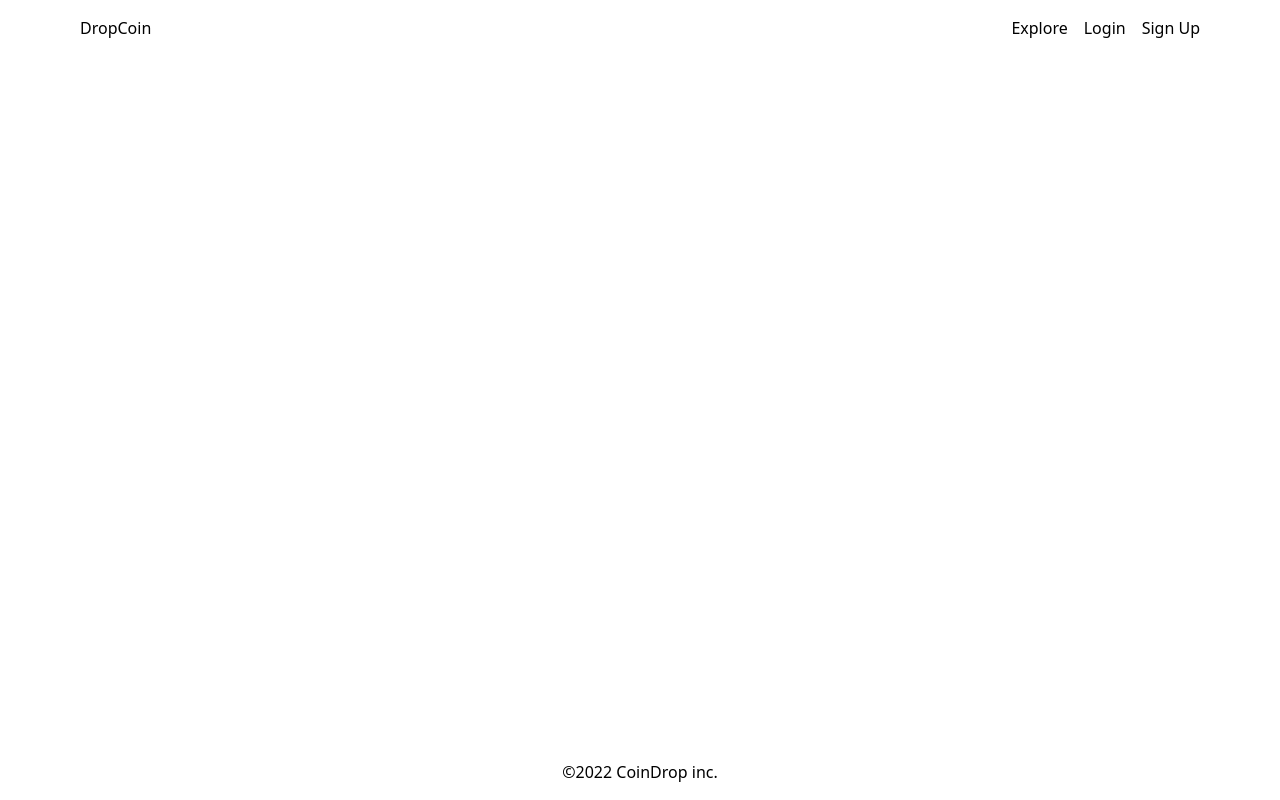
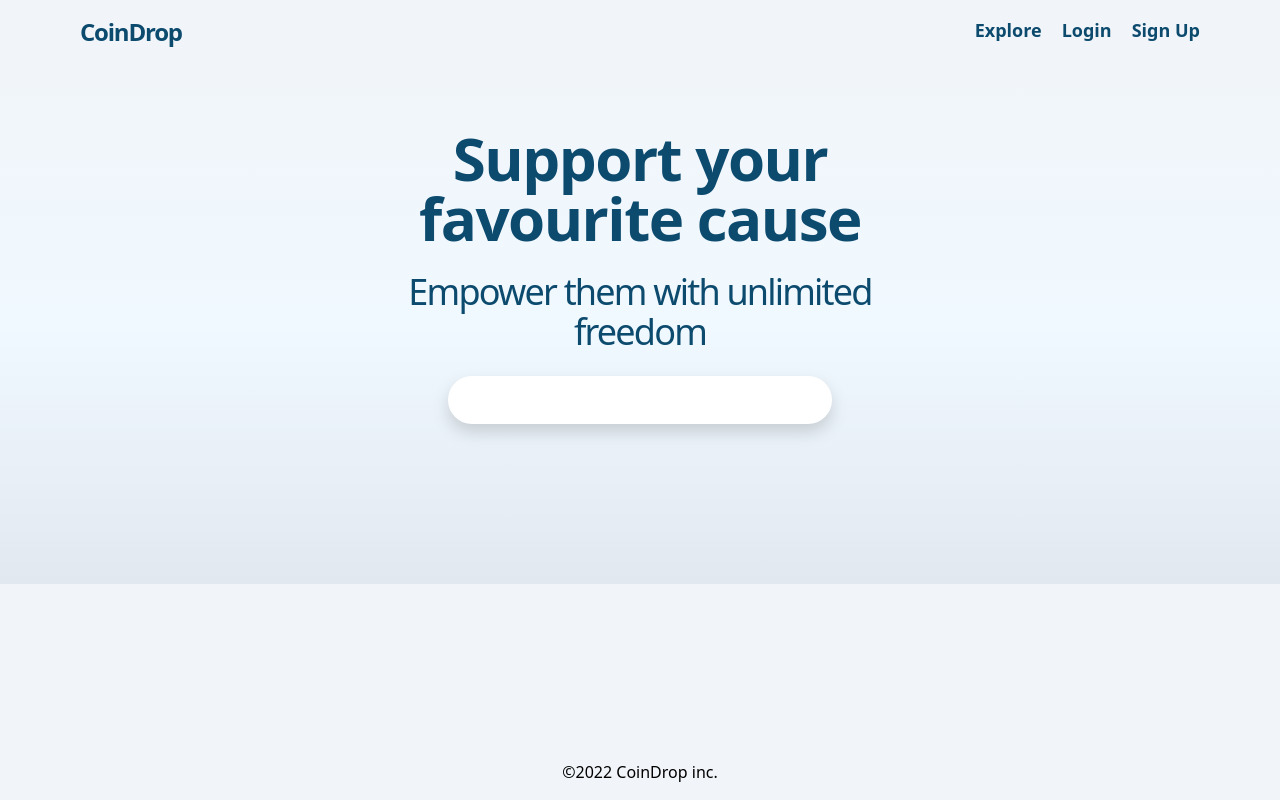
Before and after one commit to CodecoolGlobal/el-proyecte-grande-sprint-1-java-tamasstephen, a React (Create React App) app in the folder frontend/: page / in a window 1280 px wide. Shown: the top 800 px of the page. Built offline with nearby package versions, Linux system fonts and the light colour scheme.

Commit message:
chore: Add first section of landing

```diff
--- a/frontend/src/App.js
+++ b/frontend/src/components/App.js
@@ -1,11 +1,11 @@
-import Navigation from "./components/Navigation";
-import Footer from "./components/Footer";
+import Navigation from "./Navigation";
+import Footer from "./Footer";
 import { Outlet } from "react-router-dom";
 
 function App() {
   return (
     <>
-      <div className="flex flex-col min-h-screen justify-between">
+      <div className="flex flex-col min-h-screen justify-between bg-slate-100">
         <div>
           <Navigation />
           <Outlet />
--- /dev/null
+++ b/frontend/src/components/Landing.jsx
@@ -0,0 +1,24 @@
+import React from "react";
+
+const Landing = () => {
+  return (
+    <div className="flex flex-col items-center pt-16 text-sky-900 pb-40 bg-gradient-to-b from-slate-100 via-sky-50 to-slate-200">
+      <h1 className="text-center text-4xl font-bold tracking-tight md:text-5xl lg:text-6xl">
+        Support your
+        <br />
+        favourite cause
+      </h1>
+      <p className="text-center text-2xl font-medium tracking-tighter pb-4 pt-4 md:text-3xl md:pt-6 md:pb-6 lg:text-4xl">
+        Empower them with unlimited
+        <br />
+        freedom
+      </p>
+      <input
+        type="text"
+        className="h-10 rounded-full drop-shadow-[0_8px_8px_rgba(0,0,0,0.15)] pl-4 focus:outline-sky-600 lg:h-12 lg:w-96"
+      />
+    </div>
+  );
+};
+
+export default Landing;
--- a/frontend/src/components/Navigation.jsx
+++ b/frontend/src/components/Navigation.jsx
@@ -14,22 +14,27 @@ export const Navigation = () => {
   }
 
   return (
-    <nav className="flex justify-center relative">
+    <nav className="flex justify-center relative ">
       <MenuDrawer menuState={drawerState} stateChanger={changeMenuState} />
-      <div className="p-4 flex justify-between container mx-xl xl:px-[5rem] content-center">
+      <div className="p-4 flex justify-between container mx-xl xl:px-[5rem] content-center ">
         <div className="logo">
-          <a href="/">DropCoin</a>
+          <a
+            href="/"
+            className="text-xl font-bold text-sky-900 tracking-tighter md:text-2xl"
+          >
+            CoinDrop
+          </a>
         </div>
-        <ul className="hidden md:flex">
-          <li className="pl-4">Explore</li>
-          <li className="pl-4">Login</li>
-          <li className="pl-4">Sign Up</li>
+        <ul className="hidden md:flex text-sky-900 font-bold text-lg">
+          <li className="pl-5">Explore</li>
+          <li className="pl-5">Login</li>
+          <li className="pl-5">Sign Up</li>
         </ul>
         <div
           className="flex items-center hamburger md:hidden"
           onClick={changeMenuState}
         >
-          <HiMenu />
+          <HiMenu className="text-xl text-stone-700" />
         </div>
       </div>
     </nav>
--- /dev/null
+++ b/frontend/src/components/Router.jsx
@@ -0,0 +1,16 @@
+import React from "react";
+import { Routes, Route } from "react-router-dom";
+import Landing from "./Landing";
+import App from "./App";
+
+const Router = () => {
+  return (
+    <Routes>
+      <Route path="/" element={<App />}>
+        <Route index element={<Landing />} />
+      </Route>
+    </Routes>
+  );
+};
+
+export default Router;
--- a/frontend/src/index.js
+++ b/frontend/src/index.js
@@ -1,14 +1,15 @@
 import React from 'react';
 import ReactDOM from 'react-dom';
 import './index.css';
-import App from './App';
-import reportWebVitals from './reportWebVitals';
+import Router from "./components/Router";
+import reportWebVitals from "./reportWebVitals";
+import { BrowserRouter } from "react-router-dom";
 
 ReactDOM.render(
-  <React.StrictMode>
-    <App />
-  </React.StrictMode>,
-  document.getElementById('root')
+  <BrowserRouter>
+    <Router />
+  </BrowserRouter>,
+  document.getElementById("root")
 );
 
 // If you want to start measuring performance in your app, pass a function
```
